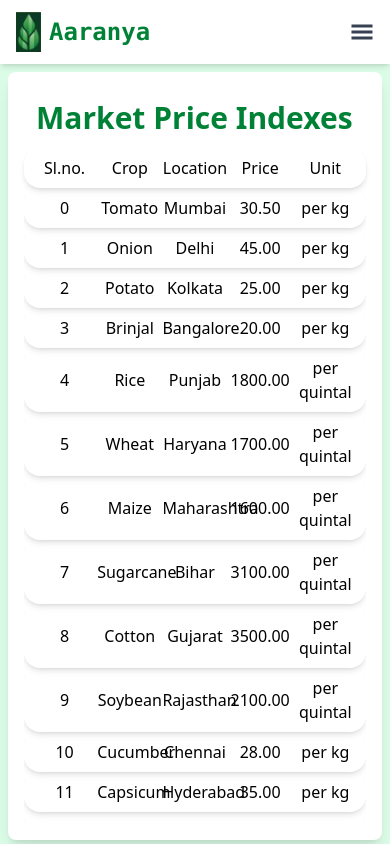
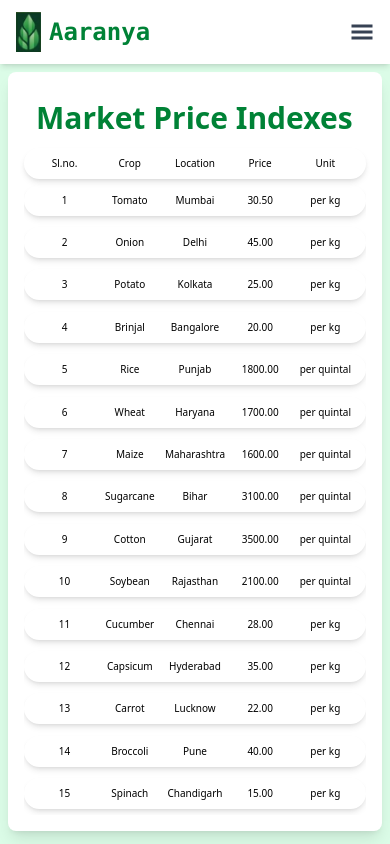
Before and after one commit to CodingPheonix/Team-Sparsh---Solution-Challenge-, a Next.js app in the folder FrontEnd/: page /Market_Prices in a window 390 px wide. Shown: the top 844 px of the page. Built offline with nearby package versions, Linux system fonts and the light colour scheme.

Commit message:
fixed responsive text issues

```diff
--- a/FrontEnd/app/Components/Market_price_card.tsx
+++ b/FrontEnd/app/Components/Market_price_card.tsx
@@ -11,11 +11,11 @@ const Market_price_card: React.FC<Info> = ({ slno, crop, location, price, unit }
   return (
     <div className='w-full p-2 shadow-md rounded-2xl'>
       <ul className='flex justify-around items-center'>
-        <li className='w-1/5 text-center'>{slno}</li>
-        <li className='w-1/5 text-center'>{crop}</li>
-        <li className='w-1/5 text-center'>{location}</li>
-        <li className='w-1/5 text-center'>{price}</li>
-        <li className='w-1/5 text-center'>{unit}</li>
+        <li className='w-1/5 text-center useclamp'>{slno}</li>
+        <li className='w-1/5 text-center useclamp'>{crop}</li>
+        <li className='w-1/5 text-center useclamp'>{location}</li>
+        <li className='w-1/5 text-center useclamp'>{price}</li>
+        <li className='w-1/5 text-center useclamp'>{unit}</li>
       </ul>
     </div>
   )
--- a/FrontEnd/app/Market_Prices/page.tsx
+++ b/FrontEnd/app/Market_Prices/page.tsx
@@ -81,7 +81,7 @@ const Page: React.FC = () => {
           {market_prices.map((data, index) => (
             <Market_price_card
               key={index}
-              slno={`${index}`}
+              slno={`${index+1}`}
               crop={data.crop}
               location={data.location}
               price={data.marketPrice}
--- a/FrontEnd/app/globals.css
+++ b/FrontEnd/app/globals.css
@@ -1,4 +1,8 @@
 @import "tailwindcss";
+
+.useclamp{
+  font-size: clamp(10px, 1.3vw, 20px);
+}
 
 /* :root {
   --background: #ffffff;
```
